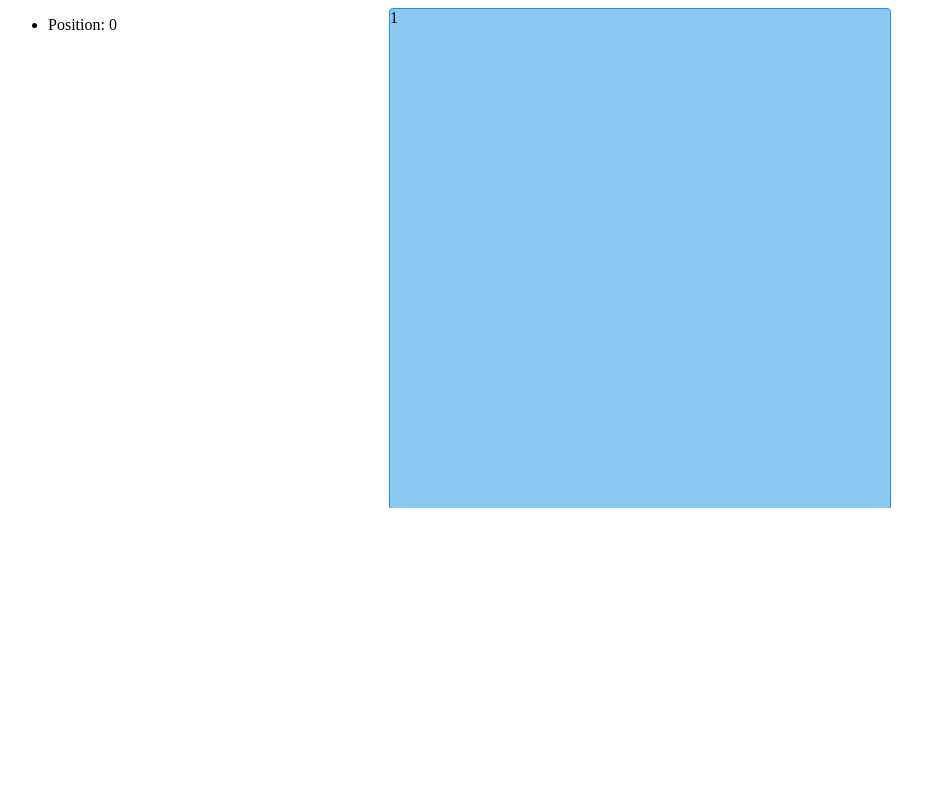
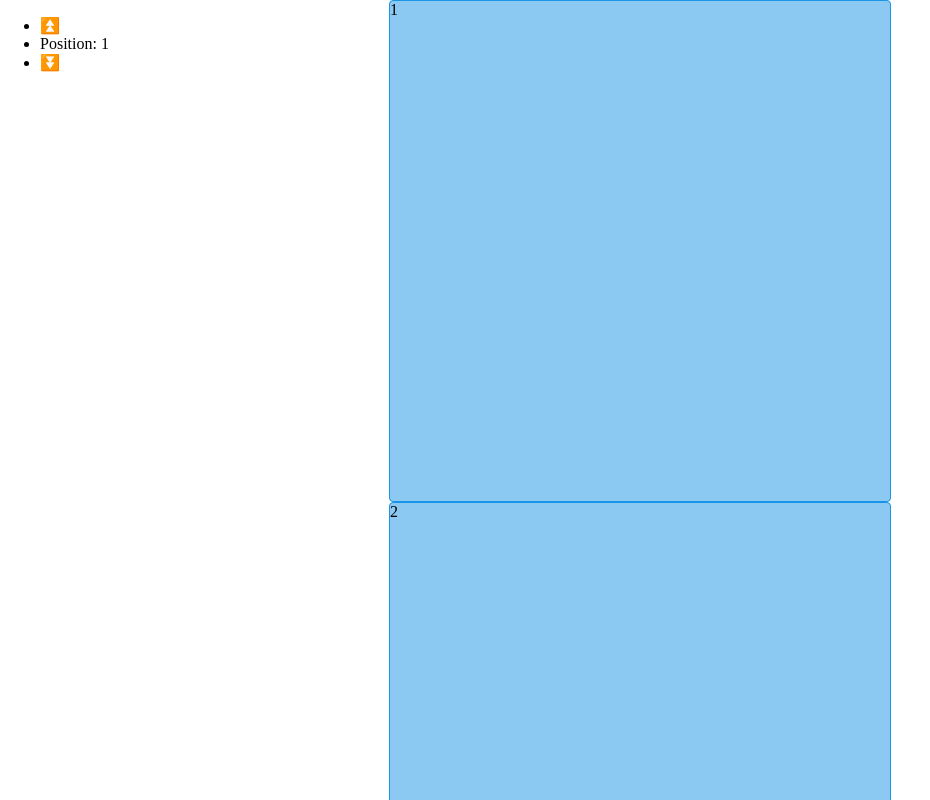
Before and after one commit to ZanMarolt/vertical-navigation-poc, an Angular app: page / in a window 1280 px wide. Shown: the whole page, without its empty margins (0-930 px from the left). Built offline with nearby package versions, Linux system fonts and the light colour scheme.

Commit message:
Add navigation with buttons

```diff
--- a/src/app/app.component.css
+++ b/src/app/app.component.css
@@ -1,9 +1,14 @@
 .menu {
     position: fixed;
     top: 0;
+    z-index: 9;
+}
+
+.menu ul li {
+    cursor: pointer;
 }
 
 .example-viewport {
-    height: 500px;
+    height: 100vh;
     width: 100%;
 }
--- a/src/app/app.component.html
+++ b/src/app/app.component.html
@@ -2,9 +2,9 @@
   <!-- Vertical menu -->
   <div class="menu">
     <ul>
-      <!-- <li (click)="up()">Up</li> -->
-      <li>Position: {{ position }}</li>
-      <!-- <li (click)="down()">Down</li> -->
+      <li (click)="up()">⏫</li>
+      <li>Position: {{ position$ | async }}</li>
+      <li (click)="down()">⏬</li>
     </ul>
   </div>
   <!-- Loop through cards -->
--- a/src/app/app.component.ts
+++ b/src/app/app.component.ts
@@ -1,6 +1,5 @@
-import { AfterViewInit, ChangeDetectionStrategy, Component, OnInit, QueryList, ViewChild, ViewChildren } from '@angular/core';
-import { BehaviorSubject, debounceTime, fromEvent, tap } from 'rxjs';
-import { CardComponent } from './components/card.component';
+import { AfterViewInit, ChangeDetectionStrategy, Component, OnInit, ViewChild } from '@angular/core';
+import { map, Observable, BehaviorSubject, tap } from 'rxjs';
 import { CdkVirtualScrollViewport } from '@angular/cdk/scrolling';
 
 @Component({
@@ -16,29 +15,28 @@ export class AppComponent implements OnInit, AfterViewInit {
   title = 'vertical-navigation';
 
   // Menu
-  position = 0;
+  position$!: Observable<number>;
+  positionSub$: BehaviorSubject<number> = new BehaviorSubject(0);
 
   ngOnInit() {
     this.cards = Array(this.cardCount).fill(1).map((_, index) => index + 1);
   }
 
   ngAfterViewInit() {
-    this.viewPort.scrolledIndexChange.pipe(
-      tap((currIndex: number) => {
-        console.log('scrolledIndexChange:', currIndex + 1);
-      })
-    ).subscribe();
+    this.position$ = this.viewPort.scrolledIndexChange.pipe(
+      map((currIndex: number) => currIndex + 1),
+      tap((num: number) => { this.positionSub$.next(num) }),
+    );
   }
 
-  // up(): void {
-  //   this.position -= 1;
-  //   // handle logic for up
-  //   this.cardElements?.get(this.position)?.scroll();
-  // }
+  up(): void {
+    const position: number = this.positionSub$.getValue();
+    this.viewPort.scrollToIndex(position - 2, 'smooth');
+  }
 
-  // down(): void {
-  //   this.position += 1;
-  //   // handle logic for down
-  //   this.cardElements?.get(this.position)?.scroll();
-  // }
+  down(): void {
+    const position: number = this.positionSub$.getValue();
+    console.log(position);
+    this.viewPort.scrollToIndex(position, 'smooth');
+  }
 }
--- a/src/index.html
+++ b/src/index.html
@@ -6,6 +6,12 @@
   <base href="/">
   <meta name="viewport" content="width=device-width, initial-scale=1">
   <link rel="icon" type="image/x-icon" href="favicon.ico">
+  <style>
+    html, body {
+      margin: 0;
+      padding: 0;
+    }
+  </style>
 </head>
 <body>
   <app-root></app-root>
```
